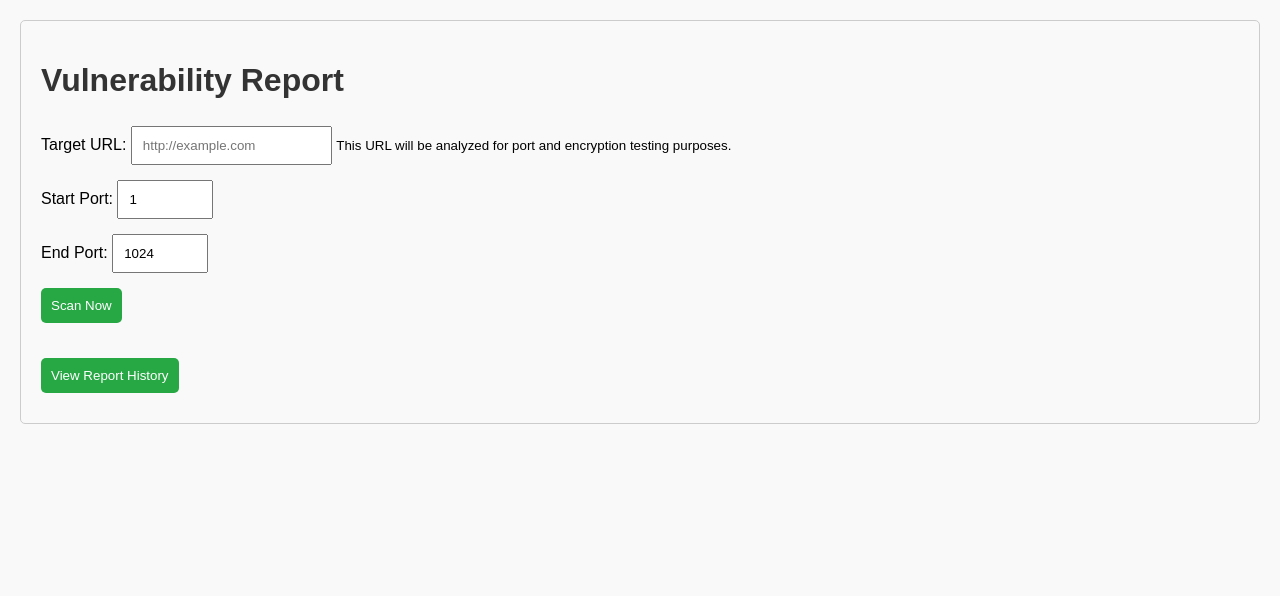
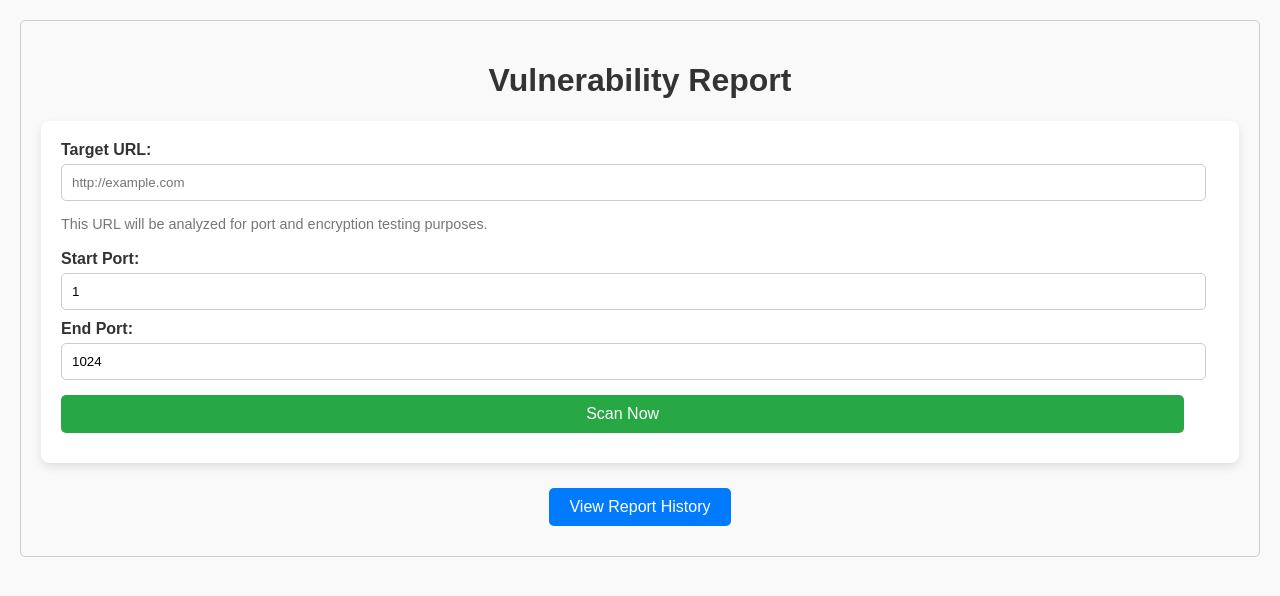
Before and after one commit to PlutoPenguin11/security-check, a Flask app: template templates/index.html in a window 1280 px wide. Shown: the top 596 px of the page. Run offline with Flask 3, Linux system fonts and the light colour scheme; the template is opened without the code that fills it, so the values that code supplies are empty.

Commit message:
Updated index page styling

```diff
--- a/templates/index.html
+++ b/templates/index.html
@@ -15,35 +15,45 @@
         }
         h1 {
             color: #333;
+            text-align: center;
         }
         form {
             margin-bottom: 20px;
+            background-color: #ffffff;
+            padding: 20px;
+            border-radius: 8px;
+            box-shadow: 0 4px 8px rgba(0, 0, 0, 0.1);
+        }
+        label {
+            font-weight: bold;
+            color: #333;
         }
         input, button {
             padding: 10px;
             margin-top: 5px;
             margin-bottom: 10px;
+            width:97%;
+            border-radius: 5px;
+            border: 1px solid #ccc;
         }
         button {
             background-color: #28a745;
             color: white;
             border: none;
-        border-radius: 5px;
             cursor: pointer;
+            font-size: 16px;
+            transition: background-color 0.3s ease;
         }
         button:hover {
             background-color: #218838;
         }
         #results {
-        border: 1px solid #ccc;
-        padding: 10px;
-        border-radius: 5px;
+            display: none;
             background-color: #fff;
-        display: none;
-      }
-      #progress {
-        font-style: italic;
-        display: none;
+            padding: 20px;
+            border-radius: 8px;
+            box-shadow: 0 4px 8px rgba(0, 0, 0, 0.1);
+            margin-top: 20px;
         }
         .result-section {
             margin-top: 15px;
@@ -67,6 +78,35 @@
             border-radius: 5px;
             background-color: #fff;
             margin-top: 5px;
+        }
+        .dropdown:hover .dropdown-content {
+            display: block;
+        }
+        #progress {
+            font-style: italic;
+            display: none;
+            text-align: center;
+            color: #f39c12;
+        }
+        small {
+            display: block;
+            margin-top: 5px;
+            font-size: 0.9rem;
+            color: #777;
+        }
+        .button-container {
+            text-align: center;
+            margin-top: 20px;
+        }
+        .button-container button {
+            background-color: #007bff;
+            color: white;
+            width: auto;
+            font-size: 16px;
+            padding: 10px 20px;
+        }
+        .button-container button:hover {
+            background-color: #0056b3;
         }
     </style>
 </head>
@@ -138,18 +166,14 @@
             <p><strong>Protocol Version:</strong> <span id="localProtocolVersion"></span></p>
             <p><strong>Key Exchange Strength:</strong> <span id="localKeyExchangeStrength"></span></p>
             <p><strong>Assessment:</strong> <span id="localStrength"></span></p>
-        <p><strong>Error:</strong> <span id="localError"></span></p>
+            <p><strong>Errors:</strong> <span id="localError"></span></p>
         </div>
     </div>
 
     <script>
         document.querySelector('.dropdown').addEventListener('click', function() {
             const content = this.querySelector('.dropdown-content');
-        if (content.style.display === 'block') {
-          content.style.display = 'none';
-        } else {
-          content.style.display = 'block';
-        }
+            content.style.display = content.style.display === 'block' ? 'none' : 'block';
         });
 
         document.getElementById("scanForm").addEventListener("submit", function(event) {
@@ -182,21 +206,13 @@
 
                     // Simple Header descriptions for average users
                     document.getElementById("xFrameOptionsSimple").textContent = headersResult["X-Frame-Options"] !== "Not Set." ? "Set." : "Not Set.";
-            document.getElementById("xFrameOptionsDesc").textContent = headersResult["X-Frame-Options"] !== "Not Set."
-              ? "Protected against clickjacking attacks."
-              : "This should be set for better security.";
+                    document.getElementById("xFrameOptionsDesc").textContent = headersResult["X-Frame-Options"] !== "Not Set." ? "Protects against clickjacking attacks." : "This should be set for better security.";
                     document.getElementById("xContentTypeOptionsSimple").textContent = headersResult["X-Content-Type-Options"] !== "Not Set." ? "Set." : "Not Set.";
-            document.getElementById("xContentTypeOptionsDesc").textContent = headersResult["X-Content-Type-Options"] !== "Not Set."
-              ? "Prevents MIME-sniffing, which can have security implications."
-              : "This should be set for better security.";
+                    document.getElementById("xContentTypeOptionsDesc").textContent = headersResult["X-Content-Type-Options"] !== "Not Set." ? "Prevents MIME-sniffing, which can have security implications." : "This should be set for better security.";
                     document.getElementById("contentSecurityPolicySimple").textContent = headersResult["Content-Security-Policy"] !== "Not Set." ? "Set." : "Not Set.";
-            document.getElementById("contentSecurityPolicyDesc").textContent = headersResult["Content-Security-Policy"] !== "Not Set."
-              ? "Defines how content loads on your site to prevent attacks."
-              : "This should be set for better security.";
+                    document.getElementById("contentSecurityPolicyDesc").textContent = headersResult["Content-Security-Policy"] !== "Not Set." ? "Defines how content loads on your site to prevent attacks." : "This should be set for better security.";
                     document.getElementById("strictTransportSecuritySimple").textContent = headersResult["Strict-Transport-Security"] !== "Not Set." ? "Set." : "Not Set.";
-            document.getElementById("strictTransportSecurityDesc").textContent = headersResult["Strict-Transport-Security"] !== "Not Set."
-              ? "Forces secure (HTTPS) connections to your site."
-              : "This should be set for better security.";
+                    document.getElementById("strictTransportSecurityDesc").textContent = headersResult["Strict-Transport-Security"] !== "Not Set." ? "Forces secure (HTTPS) connections from the site." : "This should be set for better security.";
 
                     // Advanced Header results
                     document.getElementById("xFrameOptions").textContent = headersResult["X-Frame-Options"] || "Not Set.";
@@ -230,11 +246,11 @@
                     document.getElementById("results").style.display = "block"; // Show results div
                 })
                 .catch(error => {
-            document.getElementById("progress").textContent = `Error: ${error.message}`;
+                    document.getElementById("progress").textContent = `Errors: ${error.message}`;
                 });
             })
             .catch(error => {
-          document.getElementById("progress").textContent = `Error: ${error.message}`;
+                document.getElementById("progress").textContent = `Errors: ${error.message}`;
             });
         });
     </script>
```
Also changed, not shown: other parts of templates/index.html (+9 -20 lines). Lines whose indentation alone changed are shown as unchanged.
